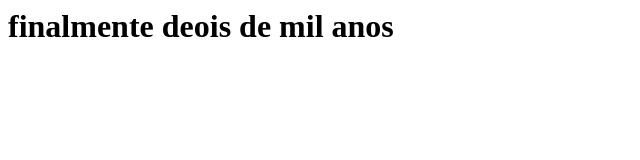
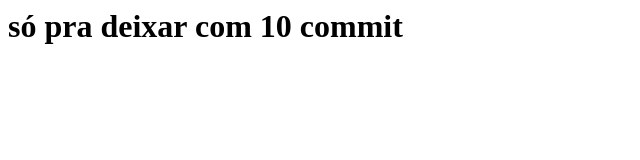
Before and after one commit to RafaelHenriqueRamalho/WebAcademy4, a plain HTML site: page index.html in a window 1280 px wide. Shown: the whole page, without its empty margins (0-640 px from the left). Drawn offline with Linux system fonts and the light colour scheme.

Commit message:
ten commit

```diff
--- a/index.html
+++ b/index.html
@@ -2,6 +2,6 @@
 	<head>
 	</head>
 	<body>
-	<h1> finalmente deois de mil anos </h1>
+	<h1> só pra deixar com 10 commit </h1>
 	</body>
 </html>
```
